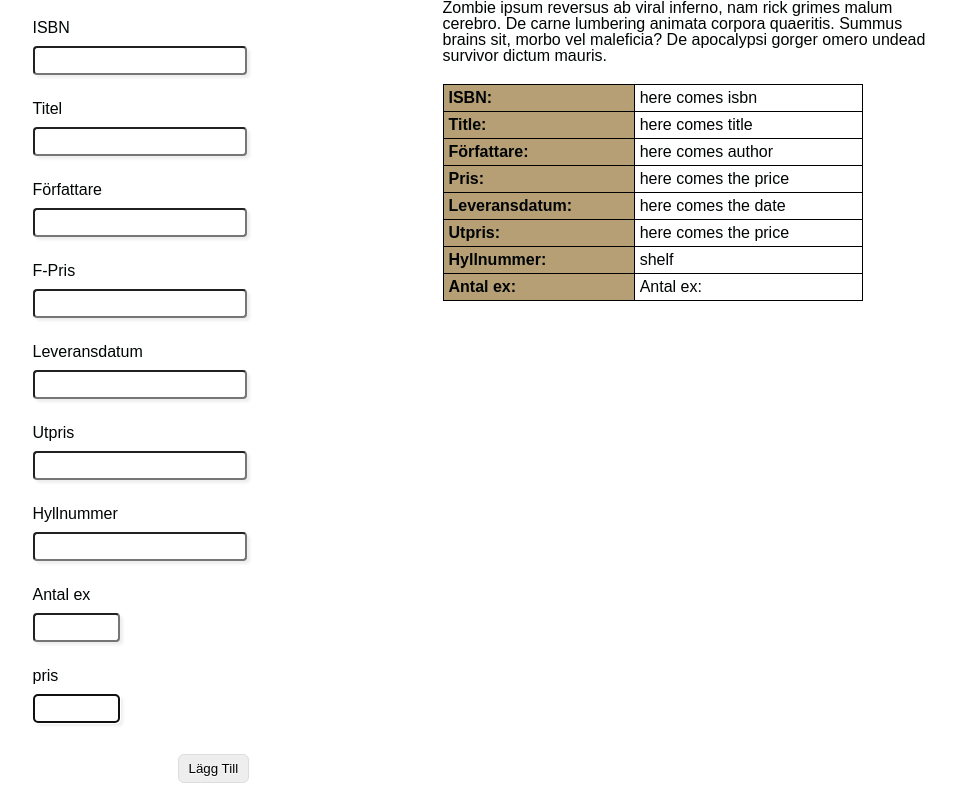
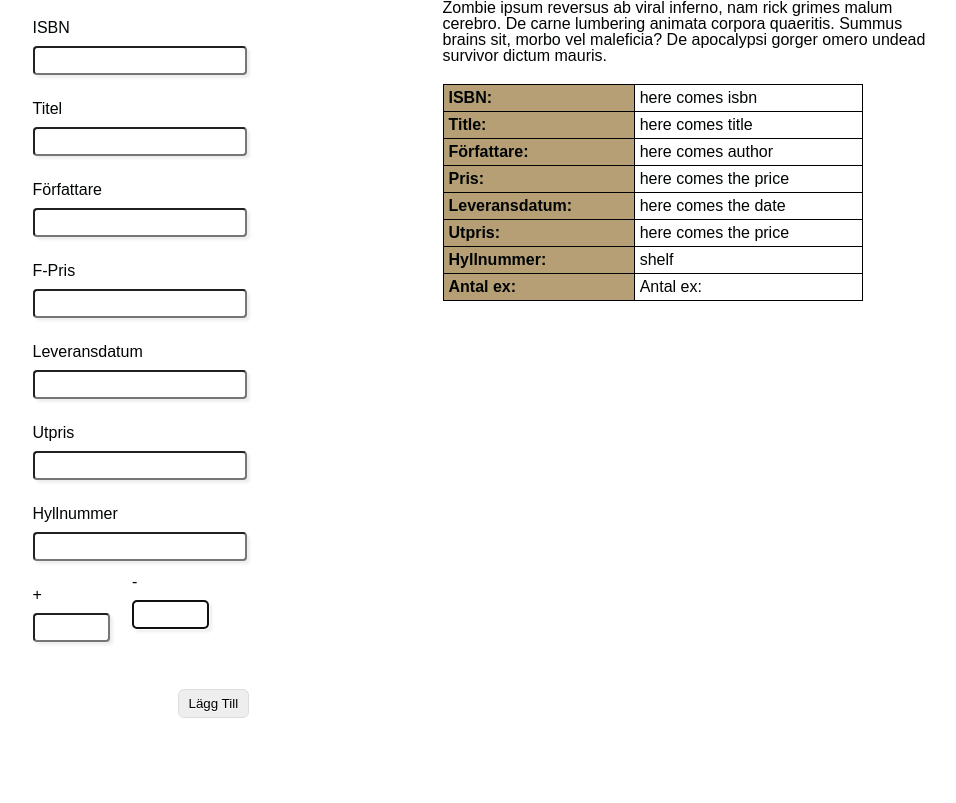
Before and after one commit to mh1830/bookstore_grupp2, a PHP site: page / in a window 1280 px wide. Shown: the part 233-1036 px from the top of the page, without its empty margins (138-1094 px from the left). After the commit the page ends 951 px from the top, so only its background shows below. Run offline with PHP 8.4, Linux system fonts and the light colour scheme; some web fonts are replaced.

Commit message:
Last two input fields are next to each other now

```diff
--- a/css/css.css
+++ b/css/css.css
@@ -189,12 +189,18 @@ body#rapport li.menuItem1, body#index li.menuItem2, body#saldabocker li.menuItem
 .lagersaldoSida:hover {
 	box-shadow: 5px 5px 5px #b69f74;
 }
-#antal, #pris {
-	width:73px;
-}
-#mainSection label {padding-left:10px;}
+/* Last two inputfields*/
 
-.calculatePrice {width: 73px; position:absolute; top:857px; left:140px;}
+#antalMin, #antalPlus {
+	width:63px;
+	}
+#mainSection label {
+	padding-left:10px;
+	}
+
+#antalMin {position:absolute; top:823px; left:260px;}
+.antalMin {position: absolute; top:807px; left:260px;}
+
 
 /* Knappen Lägg till */
 .buttonL {
--- a/script/js.js
+++ b/script/js.js
@@ -1,8 +1,8 @@
 //added a loop that places the different input slots that we need on the page. CSS to come later
 //may need to be modified later.
 function start (){
-	var titles = ["pris", "Antal ex", "Hyllnummer", "Utpris", "Leveransdatum", "F-Pris", "Författare","Titel" , "ISBN"];
-	var namn = ["pris", "antal", "hylla", "utpris", "leveransdatum", "fpris", "forfattare","titel","isbn"];
+	var titles = ["-", "+", "Hyllnummer", "Utpris", "Leveransdatum", "F-Pris", "Författare","Titel" , "ISBN"];
+	var namn = ["antalMin", "antalPlus", "hylla", "utpris", "leveransdatum", "fpris", "forfattare","titel","isbn"];
 
 	for (var i=0;i<titles.length;i++)
 	{
```
